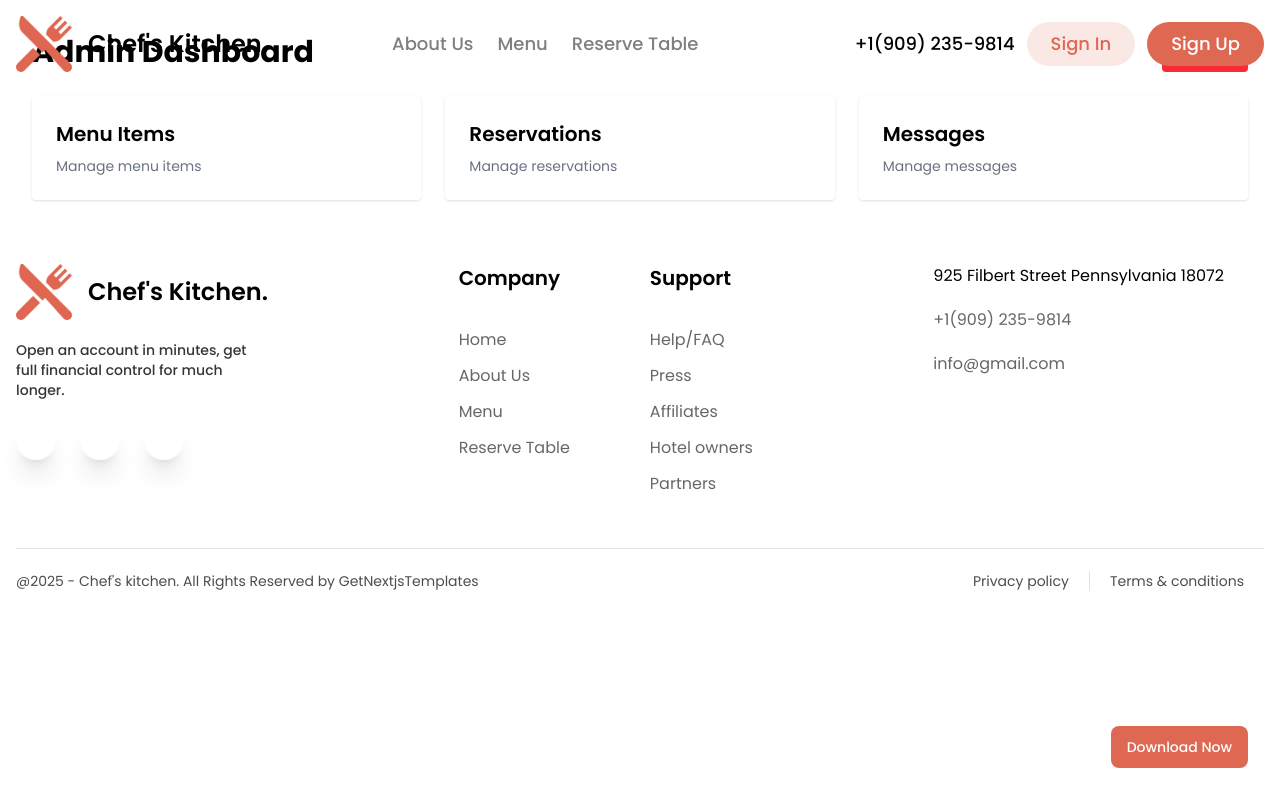
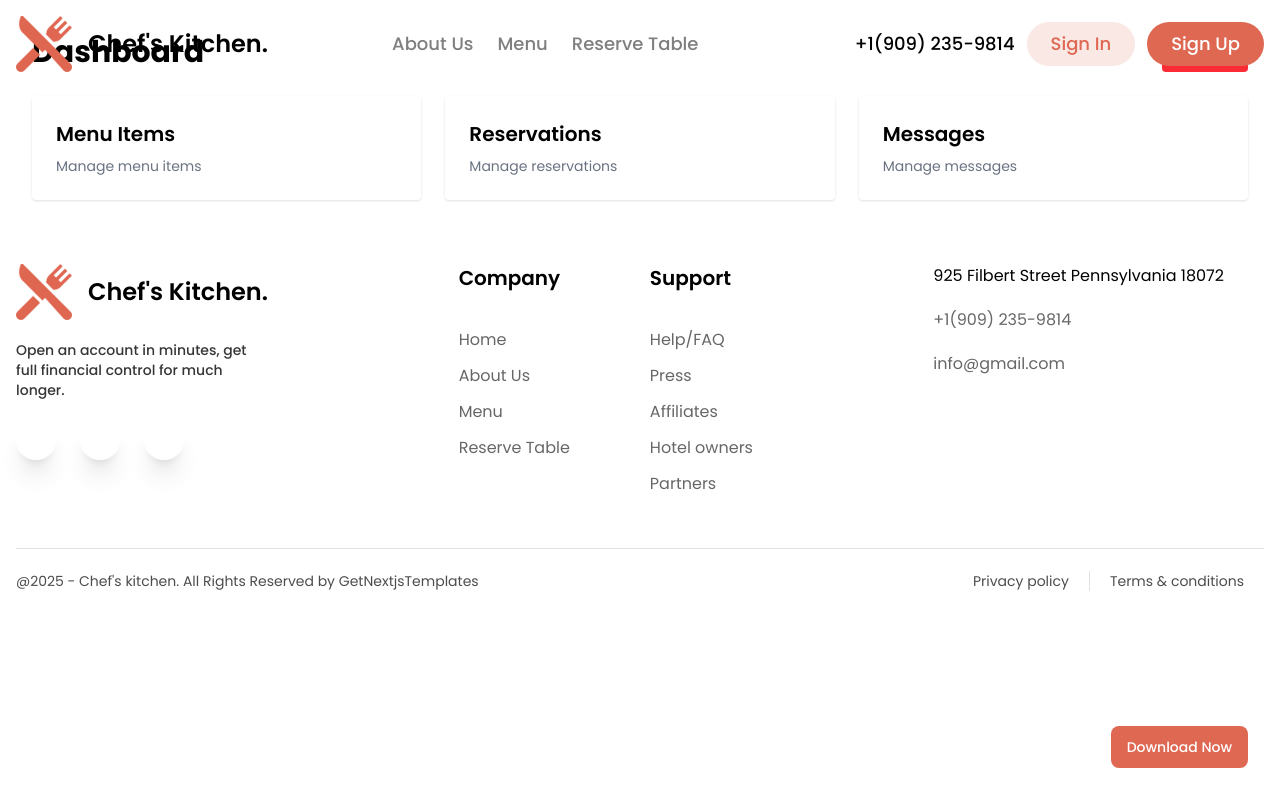
Before and after one commit to BuddhikaKulasekara/chef-kitchen, a Next.js app in the folder frontend/: page /admin/dashboard in a window 1280 px wide. Built offline with nearby package versions, Linux system fonts and the light colour scheme; some icons are missing.

Commit message:
feat: Dashboard name change

```diff
--- a/frontend/src/app/admin/dashboard/page.tsx
+++ b/frontend/src/app/admin/dashboard/page.tsx
@@ -28,7 +28,7 @@ export default function Dashboard() {
         <div className="p-8">
             {/* Header */}
             <div className="flex justify-between items-center mb-6">
-                <h1 className="text-3xl font-bold">Admin Dashboard</h1>
+                <h1 className="text-3xl font-bold">Dashboard</h1>
 
                 <button
                     onClick={() => {
```
Also changed, not shown: frontend/src/app/components/Layout/Header/index.tsx (+4 -6 lines).
